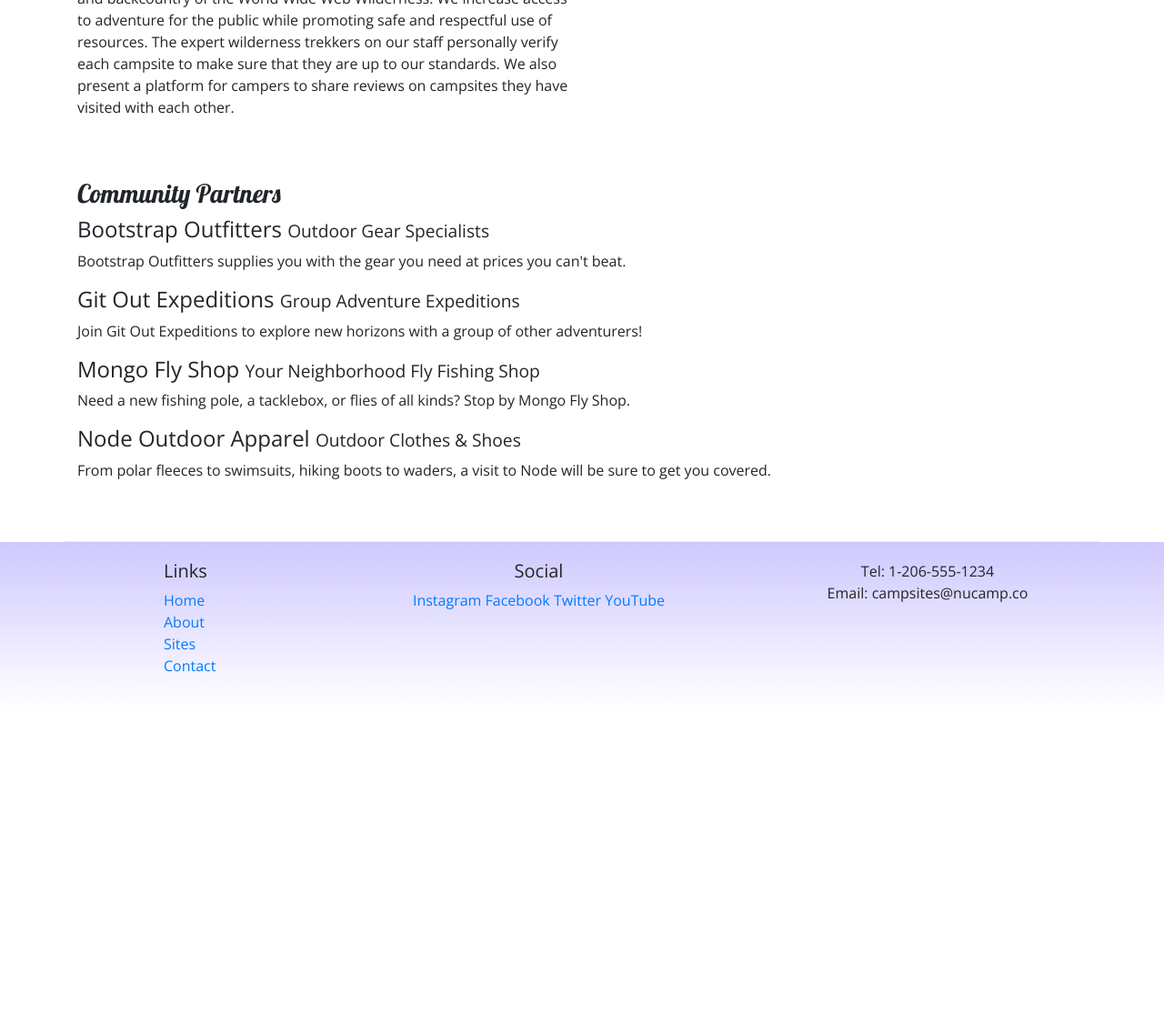
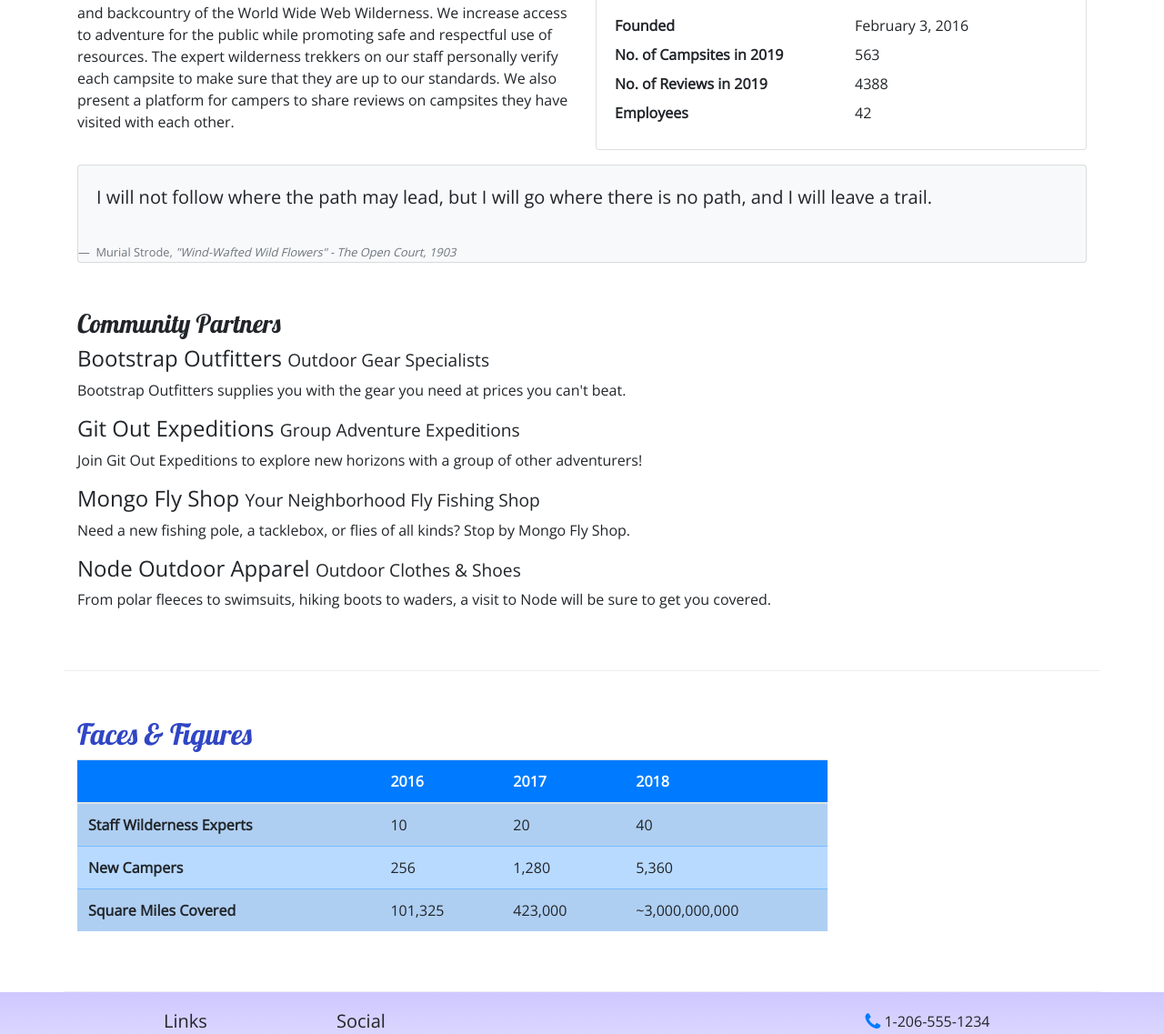
Before and after one commit to Thu2020/travel, a website: page aboutus.html in a window 1280 px wide. Shown: the part 542-1679 px from the top of the page at 91% size. Before the commit the page ends 1322 px from the top, so only its background shows below. Drawn offline with nearby package versions, Linux system fonts and the light colour scheme.

Commit message:
third commit

```diff
--- a/aboutus.html
+++ b/aboutus.html
@@ -10,6 +10,7 @@
 <!-- Additional CSS must be placed after Bootstrap CSS -->
     <link rel="stylesheet" href="https://fonts.googleapis.com/css?family=Lobster|Open+Sans" />
     <link rel="stylesheet" href="css/styles.css" />
+    <link rel="stylesheet" href="node_modules/font-awesome/css/font-awesome.min.css" />
     <title>Nucamp: A Better Way To Camp</title>
 </head>
 
@@ -18,6 +19,10 @@
     <header class="jumbotron jumbotron-fluid">
         <div class="container">
             <div class="row">
+                <div class="col-4 col-sm-3 col-md-2 align-self-center">
+                   <a href="index.html"> <img src="img/logo.png" class="img-fluid"/></a>
+
+                </div>
                 <div class="col">
                     <h1>Nucamp</h1>
                     <h2>a better way to camp</h2>
@@ -27,15 +32,16 @@
     </header>
     <nav class="navbar navbar-expand-sm navbar-dark sticky-top">
         <div class="container">
-            <button class="navbar-toggler ml-auto" type="button" data-toggle="collapse" data-target="#nucampNavbar">
+            <a class="navbar-brand" href="index.html"><img src="img/logo.png" heigh="30" width="30"/></a>
+            <button class="navbar-toggler " type="button" data-toggle="collapse" data-target="#nucampNavbar">
                 <span class="navbar-toggler-icon"></span>
             </button>
             <div class="collapse navbar-collapse">
                 <ul class="navbar-nav">
-                    <li class="nav-item active"> <a href="index.html">Home</a></li>
-                    <li class="nav-item"> <a href="#">About</a></li>
-                    <li class="nav-item"> <a href="#">Sites</a></li>
-                    <li class="nav-item"> <a href="#">Contact</a></li>
+                    <li class="nav-item"> <a class="nav-link" href="index.html"> <i class="fa fa-home fa-lg"> </i>Home</a></li>
+                    <li class="nav-item active"> <a class="nav-link" href="#"> <i class="fa fa-info fa-lg"></i>About</a></li>
+                    <li class="nav-item"> <a class="nav-link" href="#"><i class="fa fa-list fa-lg"></i> Sites</a></li>
+                    <li class="nav-item"> <a class="nav-link" href="#"><i class="fa fa-address-card fa-lg"></i>Contact</a></li>
 
                 </ul>
         </div>
@@ -58,6 +64,36 @@
                 <h3>Our Mission</h3>
                 <p class="d-none d-sm-block">We present a curated database of the best campsites in the vast woods and backcountry of the World Wide Web Wilderness. We increase access to adventure for the public while promoting safe and respectful use of resources. The expert wilderness trekkers on our staff personally verify each campsite to make sure that they are up to our standards. We also present a platform for campers to share reviews on campsites they have visited with each other.</p>
             </div>
+            <div class="col-sm-6">
+                <div class="card">
+                    <h3 class="card-header bg-primary text-white">Facts At a Glance</h3>
+                    <div class="card-body">
+                        <dil class="row">
+                            <dt class="col-6">Founded</dt>
+                                <dd class="col-6">February 3, 2016</dd>
+                                <dt class="col-6">No. of Campsites in 2019</dt>
+                                <dd class="col-6">563</dd>
+                                <dt class="col-6">No. of Reviews in 2019</dt>
+                                <dd class="col-6">4388</dd>
+                                <dt class="col-6">Employees</dt>
+                                <dd class="col-6">42</dd>
+                        </dil>
+                    </div>
+                </div>
+            </div>
+            <div class="col">
+                <div class="card bg-light mt-3">
+                    <blockquote class="blockquote card-body">
+                        <p class="mb-0">I will not follow where the path may lead, but I will go where there is no path, and I will leave a trail.</p>
+                    </blockquote>
+                    <footer class="blockquote-footer">
+                        Murial Strode,
+                        <cite title="Source Title">"Wind-Wafted Wild Flowers" -
+                                The Open Court, 1903
+                            </cite>
+                    </footer>
+                </div>
+            </div>
         </div>
 
         <div class="row row-content">
@@ -73,9 +109,47 @@
                 <p class="d-none d-sm-block">From polar fleeces to swimsuits, hiking boots to waders, a visit to Node will be sure to get you covered.</p>
             </div>
         </div>
+        <div class="row row-content">
+            <div class="col-sm-9">
+                <h2>Faces &amp; Figures</h2>
+                <div class="table-responsive">
+                    <table class="table table-striped">
+                        <thead>
+                            <tr class="bg-primary text-white">
+                                <th></th>
+                                <th>2016</th>
+                                <th>2017</th>
+                                <th>2018</th>
+                            </tr>
+                        </thead>
+                        <tbody class="table-primary">
+                              <tr>
+                                <th>Staff Wilderness Experts</th>
+                                <td>10</td>
+                                <td>20</td>
+                                <td>40</td>
+                            </tr>
+                            <tr>
+                                <th>New Campers</th>
+                                <td>256</td>
+                                <td>1,280</td>
+                                <td>5,360</td>
+                            </tr>
+                            <tr>
+                                <th>Square Miles Covered</th>
+                                <td>101,325</td>
+                                <td>423,000</td>
+                                <td>~3,000,000,000</td>
+                            </tr>
+                        </tbody>
+
+                    </table>
+                </div>
+            </div>
+        </div>
     </div>
 
-    <footer>
+    <footer class="site-footer">
         <div class="container">
             <div class="row">
                 <div class="col-4 col-sm-2 offset-1">
@@ -87,16 +161,16 @@
                         <li><a href="#">Contact</a></li>
                     </ul>
                 </div>
-                <div class="col-6 col-sm-5 text-center">
+                <div class="col-6 col-sm-5">
                     <h5>Social</h5>
-                    <a href="http://instagram.com/">Instagram</a>
-                    <a href="http://facebook.com/">Facebook</a>
-                    <a href="http://twitter.com/">Twitter</a>
-                    <a href="http://youtube.com/">YouTube</a>
+                    <a href="http://instagram.com/"><i class="fa fa-instagram"></i>Instagram</a>
+                    <a href="http://facebook.com/"><i class="fa fa-facebook"></i>Facebook</a>
+                    <a href="http://twitter.com/"><i class="fa fa-twitter"></i>Twitter</a>
+                    <a href="http://youtube.com/"><i class="fa fa-youtube"></i>YouTube</a>
                 </div>
-                <div class="col-sm-4 text-center">
-                    Tel: 1-206-555-1234<br />
-                    Email: campsites@nucamp.co
+                <div class="col-sm-4 text-center" >
+                    <i class="fa fa-phone fa-lg text-primary"></i> 1-206-555-1234<br />
+                    <i class="fa fa-envelope fa-lg text-primary"></i> campsites@nucamp.co
                 </div>
            </div>
         </div>
--- a/css/styles.css
+++ b/css/styles.css
@@ -11,7 +11,7 @@
 header h2 {
     color: #CEC8FF;
 }
-footer {
+.site-footer {
     background-image: linear-gradient(#CEC8FF, white);
     padding: 20px 0;
 }
--- a/package.json
+++ b/package.json
@@ -15,6 +15,7 @@
   },
   "dependencies": {
     "bootstrap": "^4.5.2",
+    "font-awesome": "^4.7.0",
     "jquery": "^3.5.1",
     "popper.js": "^1.16.1"
   }
```
Also changed, not shown: index.html (+33 -17 lines), img/bootstrap-thumb.png (added), img/breadcrumb-trail-thumb.jpg (added), img/breadcrumb-trail.jpg (added), img/chrome-river-thumb.jpg (added), img/chrome-river.jpg (added), img/logo.png (added), img/react-lake-thumb.jpg (added), img/react-lake.jpg (added), 1 other file.
